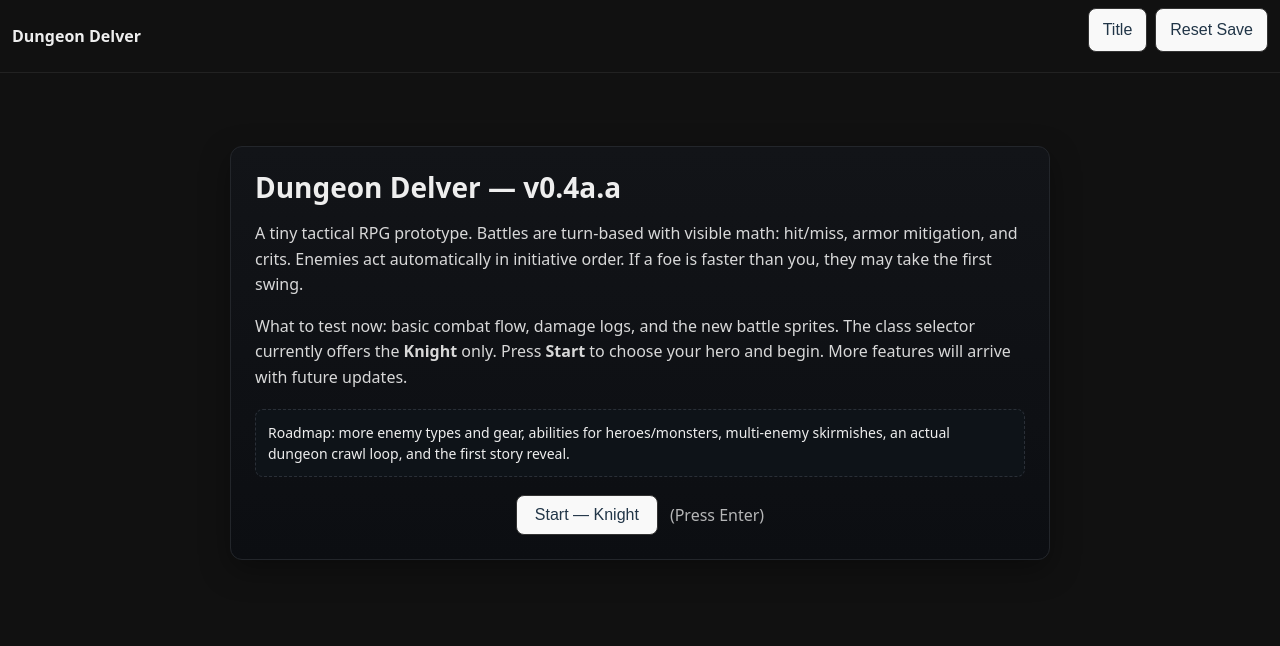
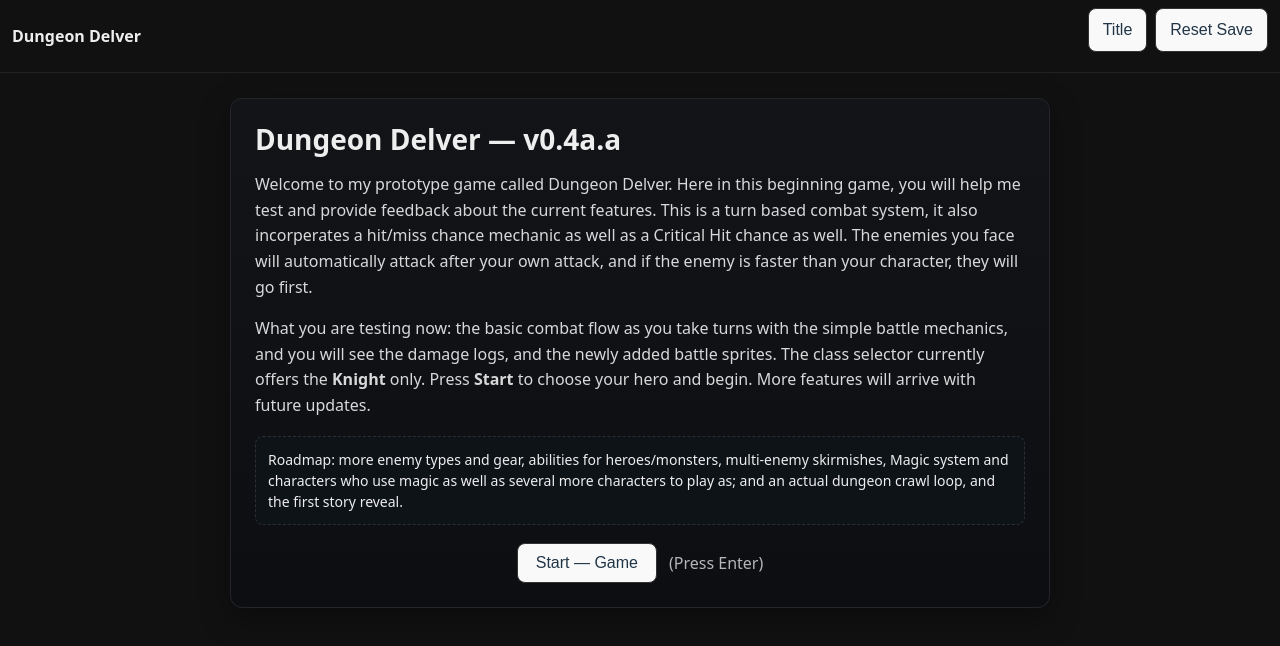
Before and after one commit to JoshBal117/dungeon-delver, a React (Vite) app: page / in a window 1280 px wide. Shown: the top 646 px of the page. Built offline with nearby package versions, Linux system fonts and the light colour scheme.

Commit message:
Update StartScreen.tsx
added a more detailed description an changed the start button to actually say Start Game instead of Start Knight

```diff
--- a/src/app/StartScreen.tsx
+++ b/src/app/StartScreen.tsx
@@ -35,15 +35,11 @@ export default function StartScreen() {
         <h1 style={{ marginTop: 0, marginBottom: 12, fontSize: 28 }}>Dungeon Delver — v0.4a.a</h1>
 
         <p style={{ opacity: 0.9, lineHeight: 1.6 }}>
-          A tiny tactical RPG prototype. Battles are turn-based with visible math: hit/miss, armor
-          mitigation, and crits. Enemies act automatically in initiative order. If a foe is faster than
-          you, they may take the first swing.
+          Welcome to my prototype game called Dungeon Delver. Here in this beginning game, you will help me test and provide feedback about the current features. This is a turn based combat system, it also incorperates a hit/miss chance mechanic as well as a Critical Hit chance as well. The enemies you face will automatically attack after your own attack, and if the enemy is faster than your character, they will go first.
         </p>
 
         <p style={{ opacity: 0.9, lineHeight: 1.6 }}>
-          What to test now: basic combat flow, damage logs, and the new battle sprites. The class
-          selector currently offers the <strong>Knight</strong> only. Press <strong>Start</strong> to
-          choose your hero and begin. More features will arrive with future updates.
+          What you are testing now: the basic combat flow as you take turns with the simple battle mechanics, and you will see the damage logs, and the newly added battle sprites. The class selector currently offers the <strong>Knight</strong> only. Press <strong>Start</strong> to choose your hero and begin. More features will arrive with future updates.
         </p>
 
         <div
@@ -56,13 +52,12 @@ export default function StartScreen() {
             fontSize: 14,
           }}
         >
-          Roadmap: more enemy types and gear, abilities for heroes/monsters, multi-enemy skirmishes,
-          an actual dungeon crawl loop, and the first story reveal.
+          Roadmap: more enemy types and gear, abilities for heroes/monsters, multi-enemy skirmishes, Magic system and characters who use magic as well as several more characters to play as; and an actual dungeon crawl loop, and the first story reveal.
         </div>
 
         <div style={{ display: 'flex', gap: 12, justifyContent: 'center', marginTop: 18 }}>
           <button onClick={goToClassSelect} style={{ padding: '10px 18px', fontSize: 16 }}>
-            Start — Knight
+            Start — Game
           </button>
           <span style={{ alignSelf: 'center', opacity: 0.75 }}>(Press Enter)</span>
         </div>
```
